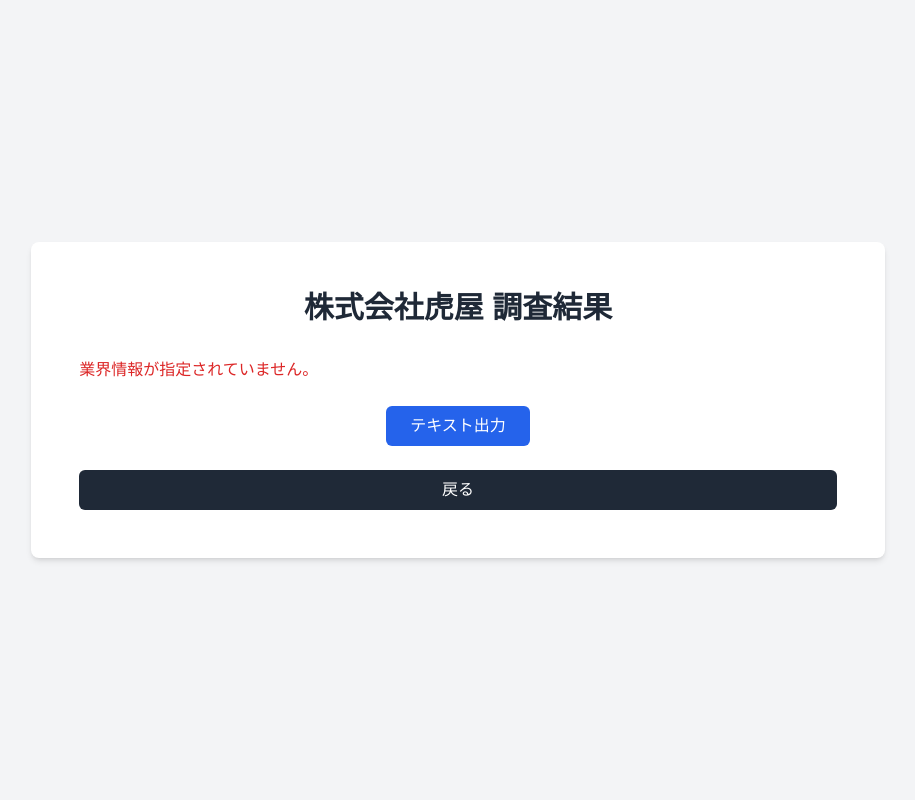
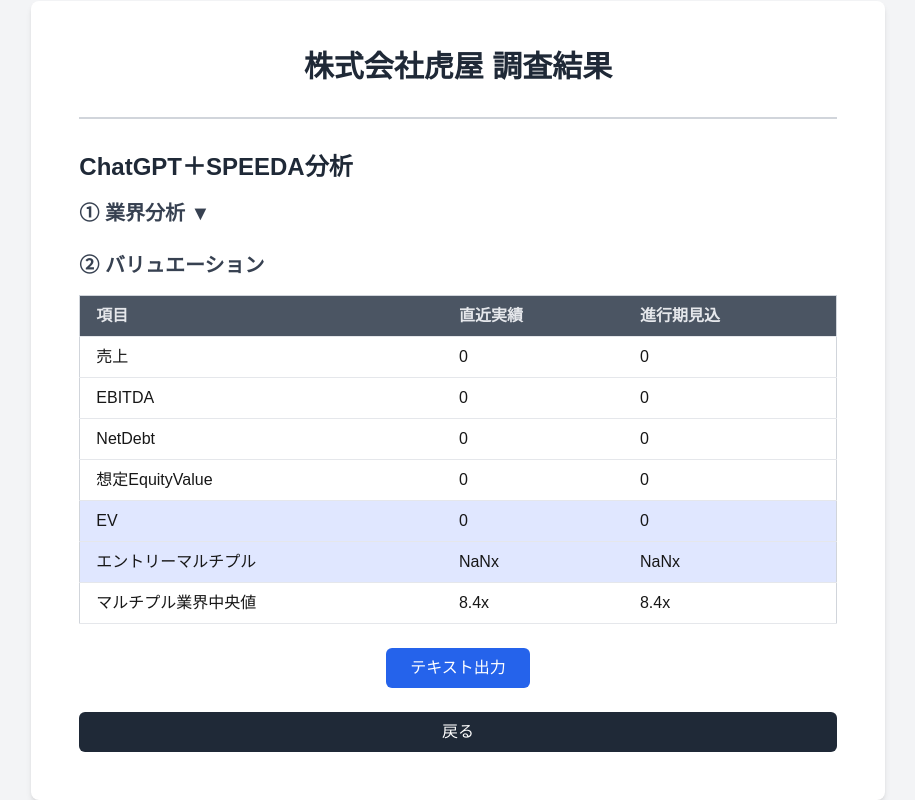
Before and after one commit to Kazuto-Ikeda/local-for-investment-PJ, a Next.js app: page /report in a window 1280 px wide. Shown: the whole page, without its empty margins (182-1097 px from the left). Built offline with nearby package versions, Linux system fonts and the light colour scheme.

Commit message:
rollback output content5

```diff
--- a/src/app/report/page.tsx
+++ b/src/app/report/page.tsx
@@ -18,8 +18,8 @@ interface IndustryData {
 
 const ReportPageContent = () => {
   const searchParams = useSearchParams();
-  const companyName = searchParams ? searchParams.get("companyName") || "株式会社虎屋" : "株式会社虎屋"; // 会社名の取得
-  const selectedIndustry = searchParams.get("selectedIndustry"); // 選択された業界を取得
+  const companyName = searchParams ? searchParams.get("companyName") || "株式会社虎屋" : "株式会社虎屋";
+  const selectedIndustry = searchParams.get("selectedIndustry");
 
   // 売上、EBITDA、NetDebt、EquityValueの取得
   const revenueCurrent = searchParams.get("revenueCurrent") || "0";
@@ -32,23 +32,17 @@ const ReportPageContent = () => {
   const equityValueForecast = searchParams.get("equityValueForecast") || "0";
 
   // EVの計算
-  const evCurrent = (parseFloat(netDebtCurrent) + parseFloat(equityValueCurrent)).toLocaleString(); // 現在のEV
-  const evForecast = (parseFloat(netDebtForecast) + parseFloat(equityValueForecast)).toLocaleString(); // 予測EV
+  const evCurrent = (parseFloat(netDebtCurrent) + parseFloat(equityValueCurrent)).toLocaleString();
+  const evForecast = (parseFloat(netDebtForecast) + parseFloat(equityValueForecast)).toLocaleString();
 
-  // 業界データのフェッチ用ステート
-  const [industryData, setIndustryData] = useState<IndustryData | null>(null); // APIまたはモックデータから取得される業界情報
-  const [errorMessage, setErrorMessage] = useState(""); // エラー発生時のメッセージ
-  const [isOpen, setIsOpen] = useState<Record<string, boolean>>({}); // トグル開閉用の状態
-  const [prompts, setPrompts] = useState<Record<string, string>>({
-    current_situation: "対象会社および事業内容に関する説明を記入してください。",
-    future_outlook: "業界の将来の見立てを記入してください。",
-    investment_advantages: "投資メリットについて記入してください。",
-    investment_disadvantages: "投資デメリットについて記入してください。",
-    value_up_hypothesis: "DXによるバリューアップ仮説を記入してください。",
-    industry_challenges: "業界の課題について記入してください。",
-    growth_drivers: "成長ドライバーについて記入してください。",
-    financial_analysis: "財務分析について記入してください。",
-  });
+  // エントリーマルチプルの計算
+  const entryMultipleCurrent = (parseFloat(evCurrent.replace(/,/g, "")) / parseFloat(ebitdaCurrent)).toFixed(1) + "x";
+  const entryMultipleForecast = (parseFloat(evForecast.replace(/,/g, "")) / parseFloat(ebitdaForecast)).toFixed(1) + "x";
+
+  // 業界データのフェッチ
+  const [industryData, setIndustryData] = useState<IndustryData | null>(null);
+  const [errorMessage, setErrorMessage] = useState("");
+  const [isOpenIndustry, setIsOpenIndustry] = useState(false);
 
   // モックデータ
   const mockIndustryData: IndustryData = {
@@ -63,27 +57,11 @@ const ReportPageContent = () => {
     ev_ebitda_median: "8.4倍",
   };
 
-  // 業界データを取得するuseEffect
+  // モックデータ設定
   useEffect(() => {
-    if (!selectedIndustry) {
-      setErrorMessage("業界情報が指定されていません。"); // 業界未指定の場合のエラー
-      return;
-    }
-
-    // モックモードとして、ダミーデータをセット
-    setIndustryData(mockIndustryData); // モックデータを使用
+    setIndustryData(mockIndustryData);
     setErrorMessage(""); // エラーメッセージをクリア
   }, [selectedIndustry]);
-
-  // トグル開閉の処理
-  const toggleSection = (key: string) => {
-    setIsOpen((prev) => ({ ...prev, [key]: !prev[key] })); // セクションごとに開閉状態を更新
-  };
-
-  // 再生成処理
-  const handleRegenerate = (key: string) => {
-    alert(`再生成中: ${prompts[key]}`); // 再生成プロンプトの通知（実装例）
-  };
 
   return (
     <div className="min-h-screen bg-gray-100 flex items-center justify-center">
@@ -93,56 +71,111 @@ const ReportPageContent = () => {
         {/* エラーメッセージの表示 */}
         {errorMessage && <p className="text-red-600 mb-4">{errorMessage}</p>}
 
-        {/* 業界データを表示 */}
-        {industryData &&
-          Object.keys(industryData).map((key, index) => (
-            <div key={key} className="mb-6">
+        <hr className="my-8 border-t-2 border-gray-300" />
+
+        {/* ChatGPT＋SPEEDAレポート分析 タイトル */}
+        <h2 className="text-2xl font-bold text-gray-800 mb-4">ChatGPT＋SPEEDA分析</h2>
+
+        {/* ①業界分析 */}
+        <div className="mb-6">
           <div className="flex justify-between items-center">
-                {/* セクションタイトル */}
             <h2
               className="text-xl font-bold text-gray-700 cursor-pointer"
-                  onClick={() => toggleSection(key)} // 開閉トグル
+              onClick={() => setIsOpenIndustry(!isOpenIndustry)}
             >
-                  {index + 1} {key.replace(/_/g, " ")} {isOpen[key] ? "▲" : "▼"}
+              ① 業界分析 {isOpenIndustry ? "▲" : "▼"}
             </h2>
-                {/* 再生成ボタン */}
-                <button
-                  onClick={() => handleRegenerate(key)}
-                  className="bg-gray-700 text-white py-1 px-4 rounded-md"
-                >
-                  再生成
-                </button>
           </div>
 
-              {/* プロンプト入力欄 */}
-              <div className="mt-2">
-                <input
-                  type="text"
-                  value={prompts[key]}
-                  onChange={(e) => setPrompts({ ...prompts, [key]: e.target.value })} // プロンプトの更新
-                  className="block w-full p-2 border border-gray-300 rounded-md"
-                />
+          {isOpenIndustry && industryData && (
+            <div className="text-base text-gray-800 mt-4">
+              <strong>① 現状と将来の見立て</strong><br /><br />
+              <strong>現状</strong><br />
+              {industryData.current_situation}<br /><br />
+              <strong>将来の見立て</strong><br />
+              {industryData.future_outlook}<br /><br />
+              <strong>② 投資対象としてのメリットとデメリット</strong><br /><br />
+              <strong>メリット</strong><br />
+              {industryData.investment_advantages}<br /><br />
+              <strong>デメリット</strong><br />
+              {industryData.investment_disadvantages}<br /><br />
+              <strong>③ DX（デジタルトランスフォーメーション）によるバリューアップ</strong><br /><br />
+              <strong>DXによるバリューアップの可能性</strong><br />
+              {industryData.value_up_hypothesis}
+            </div>
+          )}
         </div>
 
-              {/* セクションコンテンツ（トグル開閉対応） */}
-              {isOpen[key] && (
-                <p className="text-base text-gray-800 mt-4">{industryData[key as keyof IndustryData]}</p>
-              )}
+        {/* ②バリュエーション */}
+        <div className="mb-6">
+          <h2 className="text-xl font-bold text-gray-700">② バリュエーション</h2>
+          <table className="min-w-full bg-white border border-gray-300 mt-4">
+            <thead>
+              <tr>
+                <th className="py-2 px-4 border-b bg-gray-600 text-gray-200 text-left">項目</th>
+                <th className="py-2 px-4 border-b bg-gray-600 text-gray-200 text-left">直近実績</th>
+                <th className="py-2 px-4 border-b bg-gray-600 text-gray-200 text-left">進行期見込</th>
+              </tr>
+            </thead>
+            <tbody>
+              <tr>
+                <td className="py-2 px-4 border-b">売上</td>
+                <td className="py-2 px-4 border-b">{parseFloat(revenueCurrent).toLocaleString()}</td>
+                <td className="py-2 px-4 border-b">{parseFloat(revenueForecast).toLocaleString()}</td>
+              </tr>
+              <tr>
+                <td className="py-2 px-4 border-b">EBITDA</td>
+                <td className="py-2 px-4 border-b">{parseFloat(ebitdaCurrent).toLocaleString()}</td>
+                <td className="py-2 px-4 border-b">{parseFloat(ebitdaForecast).toLocaleString()}</td>
+              </tr>
+              <tr>
+                <td className="py-2 px-4 border-b">NetDebt</td>
+                <td className="py-2 px-4 border-b">{parseFloat(netDebtCurrent).toLocaleString()}</td>
+                <td className="py-2 px-4 border-b">{parseFloat(netDebtForecast).toLocaleString()}</td>
+              </tr>
+              <tr>
+                <td className="py-2 px-4 border-b">想定EquityValue</td>
+                <td className="py-2 px-4 border-b">{parseFloat(equityValueCurrent).toLocaleString()}</td>
+                <td className="py-2 px-4 border-b">{parseFloat(equityValueForecast).toLocaleString()}</td>
+              </tr>
+              <tr>
+                <td className="py-2 px-4 border-b bg-indigo-100">EV</td>
+                <td className="py-2 px-4 border-b bg-indigo-100">{evCurrent}</td>
+                <td className="py-2 px-4 border-b bg-indigo-100">{evForecast}</td>
+              </tr>
+              <tr>
+                <td className="py-2 px-4 border-b bg-indigo-100">エントリーマルチプル</td>
+                <td className="py-2 px-4 border-b bg-indigo-100">{entryMultipleCurrent}</td>
+                <td className="py-2 px-4 border-b bg-indigo-100">{entryMultipleForecast}</td>
+              </tr>
+              <tr>
+                <td className="py-2 px-4 border-b">マルチプル業界中央値</td>
+                <td className="py-2 px-4 border-b">
+                  {industryData?.ev_ebitda_median?.replace("倍", "x") || "N/A"}
+                </td>
+                <td className="py-2 px-4 border-b">
+                  {industryData?.ev_ebitda_median?.replace("倍", "x") || "N/A"}
+                </td>
+              </tr>
+            </tbody>
+          </table>
         </div>
-          ))}
 
         {/* テキスト出力ボタン */}
         <div className="text-center mt-6">
           <button
             className="bg-blue-600 text-white py-2 px-6 rounded-md hover:bg-blue-700"
-            onClick={() => alert("テキスト出力処理が呼び出されました。")}
+            onClick={() => alert("テキスト出力機能が呼び出されました。")}
           >
             テキスト出力
           </button>
         </div>
 
         {/* 戻るリンク */}
-        <Link href="/" className="w-full bg-gray-800 text-white py-2 rounded-md hover:bg-gray-900 mt-6 text-center block">
+        <Link
+          href="/"
+          className="w-full bg-gray-800 text-white py-2 rounded-md hover:bg-gray-900 mt-6 text-center block"
+        >
           戻る
         </Link>
       </div>
```
Lines whose indentation alone changed are shown as unchanged.
